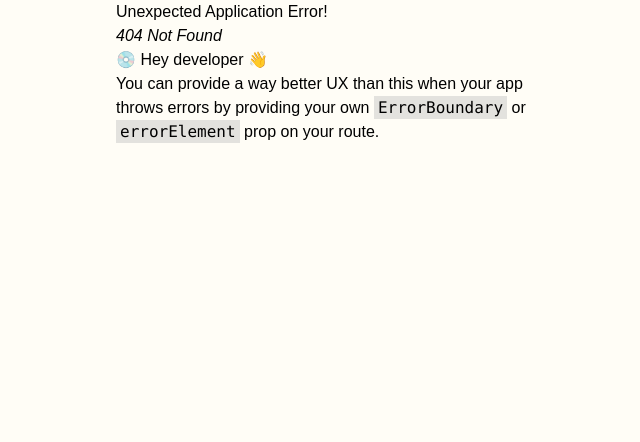
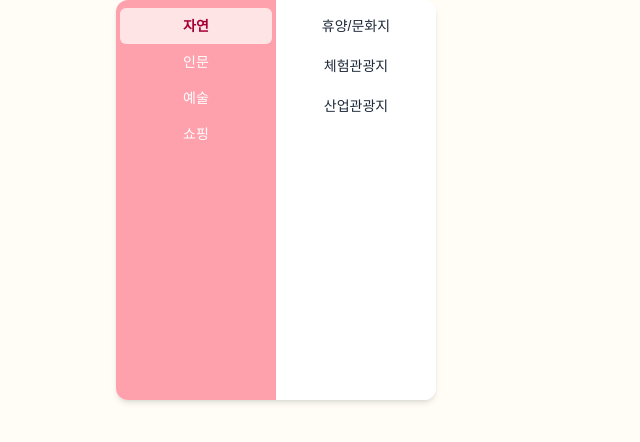
Before and after one commit to SoomTeum/frontend, a React (Vite) app: page /activity in a window 1280 px wide. Before the commit this address had no page. Shown: the top 442 px of the page, without its empty margins (309-949 px from the left). Built offline with nearby package versions, Linux system fonts and the light colour scheme; a web font is replaced by a local one.

Commit message:
fix/#20/피드백 요청사항 수정

```diff
--- a/src/component/selector/RegionSelector.tsx
+++ b/src/component/selector/RegionSelector.tsx
@@ -1,61 +1,21 @@
-import { useState } from 'react';
-
-const regionMap: Record<string, string[]> = {
-  서울: ['강남구', '강북구', '강서구', '강동구', '관악구', '광진구', '구로구', '노원구', '도봉구'],
-  경기: ['수원시', '성남시', '고양시'],
-  인천: ['미추홀구', '부평구', '연수구'],
-  세종: ['세종시'],
-  강원: ['춘천시', '강릉시'],
-  충북: ['청주시', '충주시'],
-  충남: ['천안시', '아산시'],
-  대전: ['서구', '유성구'],
-  경북: ['포항시', '구미시'],
-  전북: ['전주시', '익산시'],
-};
+import Selector from '@/component/selector/Selector';
+import { regionMap } from '@/constants/RegionMap';
 
 const RegionSelector = () => {
-  const [selectedRegion, setSelectedRegion] = useState('서울');
-  const [selectedGu, setSelectedGu] = useState<string | null>(null);
-
   return (
-    <div className="flex w-full max-w-xs rounded-xl overflow-hidden shadow-md bg-[#fff1d7]">
-      {/* 왼쪽 지역 리스트 */}
-      <div className="w-1/2 flex flex-col bg-orange-300">
-        {Object.keys(regionMap).map((region) => (
-          <button
-            key={region}
-            onClick={() => {
-              setSelectedRegion(region);
-              setSelectedGu(null); // 지역 바꾸면 구 선택 초기화
-            }}
-            className={`py-2 px-2 text-center text-sm ${
-              selectedRegion === region
-                ? 'bg-orange-100 text-orange-800 font-bold rounded-md mx-1'
-                : 'text-white'
-            }`}
-          >
-            {region}
-          </button>
-        ))}
-      </div>
-
-      {/* 오른쪽 구 리스트 */}
-      <div className="w-1/2 flex flex-col bg-white">
-        {regionMap[selectedRegion].map((gu) => (
-          <button
-            key={gu}
-            onClick={() => setSelectedGu(gu)}
-            className={`py-2 px-2 text-center text-sm rounded-md mx-1 mb-1 ${
-              selectedGu === gu
-                ? 'bg-orange-300 text-white font-bold'
-                : 'text-gray-800 hover:bg-gray-100'
-            }`}
-          >
-            {gu}
-          </button>
-        ))}
-      </div>
-    </div>
+   <Selector
+  dataMap={regionMap}
+  initialMain="서울"
+  colorScheme={{
+    base: 'bg-orange-300',
+    active: 'bg-orange-100 text-orange-800',
+    text: 'text-white',
+    rightActive: 'bg-orange-300 text-white',
+  }}
+  onSelect={(region, gu) => {
+    console.log(region, gu);
+  }}
+/>
   );
 };
 
--- /dev/null
+++ b/src/component/selector/Selector.tsx
@@ -0,0 +1,80 @@
+import { useState, useEffect } from 'react';
+
+export type SelectorProps = {
+  dataMap: Record<string, string[]>;
+  initialMain: string;
+  colorScheme?: {
+    base: string;
+    active: string;
+    text: string;
+    rightActive: string;
+  };
+  onSelect?: (main: string, sub: string | null) => void;
+};
+
+const Selector = ({
+  dataMap,
+  initialMain,
+  colorScheme = {
+    base: 'bg-rose-300',
+    active: 'bg-rose-100 text-rose-800',
+    text: 'text-white',
+    rightActive: 'bg-rose-100 text-rose-800 font-bold',
+  },
+  onSelect,
+}: SelectorProps) => {
+  const [selectedMain, setSelectedMain] = useState(initialMain);
+  const [selectedSub, setSelectedSub] = useState<string | null>(null);
+
+  useEffect(() => {
+    if (onSelect) onSelect(selectedMain, selectedSub);
+  }, [selectedMain, selectedSub]);
+
+  return (
+    <div className="flex w-full max-w-md h-[400px] rounded-xl overflow-hidden shadow-md">
+
+      <div className={`w-1/2 flex flex-col justify-start items-stretch py-2 ${colorScheme.base}`}>
+        {Object.keys(dataMap).map((main) => (
+          <button
+            key={main}
+            onClick={() => {
+              setSelectedMain(main);
+              setSelectedSub(null);
+            }}
+            className={`py-2 px-2 text-center text-sm ${
+              selectedMain === main
+                ? `${colorScheme.active} font-bold rounded-md mx-1`
+                : `${colorScheme.text}`
+            }`}
+          >
+            {main}
+          </button>
+        ))}
+      </div>
+
+      <div className="w-1/2 flex flex-col justify-start items-stretch py-2 bg-white">
+        {dataMap[selectedMain].length > 0 ? (
+          dataMap[selectedMain].map((sub) => (
+            <button
+              key={sub}
+              onClick={() => setSelectedSub(sub)}
+              className={`py-2 px-2 text-center text-sm rounded-md mx-1 mb-1 ${
+                selectedSub === sub
+                  ? `${colorScheme.rightActive}`
+                  : 'text-gray-800 hover:bg-gray-100'
+              }`}
+            >
+              {sub}
+            </button>
+          ))
+        ) : (
+          <div className="flex-1 flex items-center justify-center text-center text-gray-400">
+            해당 항목 없음
+          </div>
+        )}
+      </div>
+    </div>
+  );
+};
+
+export default Selector;
--- a/src/component/selector/TravelActivitySelector.tsx
+++ b/src/component/selector/TravelActivitySelector.tsx
@@ -1,60 +1,22 @@
-import { useState } from 'react';
-
-const activityMap: Record<string, string[]> = {
-  자연: ['휴양/문화지', '체험관광지', '산업관광지'],
-  인문: ['건축/조형물', '문화시설'],
-  예술: ['축제', '공연/행사'],
-  쇼핑: [],
-};
+import Selector from '@/component/selector/Selector';
+import { activityMap } from '@/constants/ActivityMap';
 
 const TravelActivitySelector = () => {
-  const [selectedCategory, setSelectedCategory] = useState('자연');
-  const [selectedActivity, setSelectedActivity] = useState<string | null>(null);
-
   return (
-    <div className="flex w-full max-w-xs h-[360px] rounded-xl overflow-hidden shadow-md bg-[#fff5f5]">
-      {/* 왼쪽 카테고리 리스트 */}
-      <div className="w-1/2 flex flex-col bg-rose-300 py-2">
-        {Object.keys(activityMap).map((category) => (
-          <button
-            key={category}
-            onClick={() => {
-              setSelectedCategory(category);
-              setSelectedActivity(null); // 카테고리 바꾸면 활동 초기화
-            }}
-            className={`py-2 px-2 text-center text-sm ${
-              selectedCategory === category
-                ? 'bg-rose-100 text-rose-800 font-bold rounded-md mx-1'
-                : 'text-white'
-            }`}
-          >
-            {category}
-          </button>
-        ))}
-      </div>
-
-      {/* 오른쪽 활동 리스트 */}
-      <div className="w-1/2 flex flex-col bg-white py-2">
-        {activityMap[selectedCategory].length > 0 ? (
-          activityMap[selectedCategory].map((activity) => (
-            <button
-              key={activity}
-              onClick={() => setSelectedActivity(activity)}
-              className={`py-2 px-2 text-center text-sm rounded-md mx-1 mb-1 ${
-                selectedActivity === activity
-                  ? 'bg-rose-500 text-white font-bold'
-                  : 'text-gray-800 hover:bg-gray-100'
-              }`}
-            >
-              {activity}
-            </button>
-          ))
-        ) : (
-          <div className="flex-1 flex items-center justify-center text-center text-gray-400">
-            해당 항목 없음
-          </div>
-        )}
-      </div>
+    <div className="h-[500px] w-full max-w-xs">
+      <Selector
+  dataMap={activityMap}
+  initialMain="자연"
+  colorScheme={{
+    base: 'bg-rose-300',
+    active: 'bg-rose-100 text-rose-800',
+    text: 'text-white',
+    rightActive: 'bg-rose-300 text-white',
+  }}
+  onSelect={(category, activity) => {
+    console.log('선택된:', category, activity);
+  }}
+/>
     </div>
   );
 };
--- /dev/null
+++ b/src/constants/ActivityMap.tsx
@@ -0,0 +1,6 @@
+export const activityMap: Record<string, string[]> = {
+  자연: ['휴양/문화지', '체험관광지', '산업관광지'],
+  인문: ['건축/조형물', '문화시설'],
+  예술: ['축제', '공연/행사'],
+  쇼핑: [],
+};
--- /dev/null
+++ b/src/constants/RegionMap.tsx
@@ -0,0 +1,12 @@
+export const regionMap: Record<string, string[]> = {
+  서울: ['강남구', '강북구', '강서구', '강동구', '관악구', '광진구'],
+  경기: ['수원시', '성남시', '고양시'],
+  인천: ['미추홀구', '부평구', '연수구'],
+  세종: ['세종시'],
+  강원: ['춘천시', '강릉시'],
+  충남: ['천안시', '홍성시'],
+  충북: ['전주시', '아산시'],
+  대전: ['서구', '유성구'],
+  경북: ['포항시', '구미시'],
+  전북: ['전주시', '익산시'],
+};
```
Also changed, not shown: src/routes/index.tsx (+8 -6 lines).
